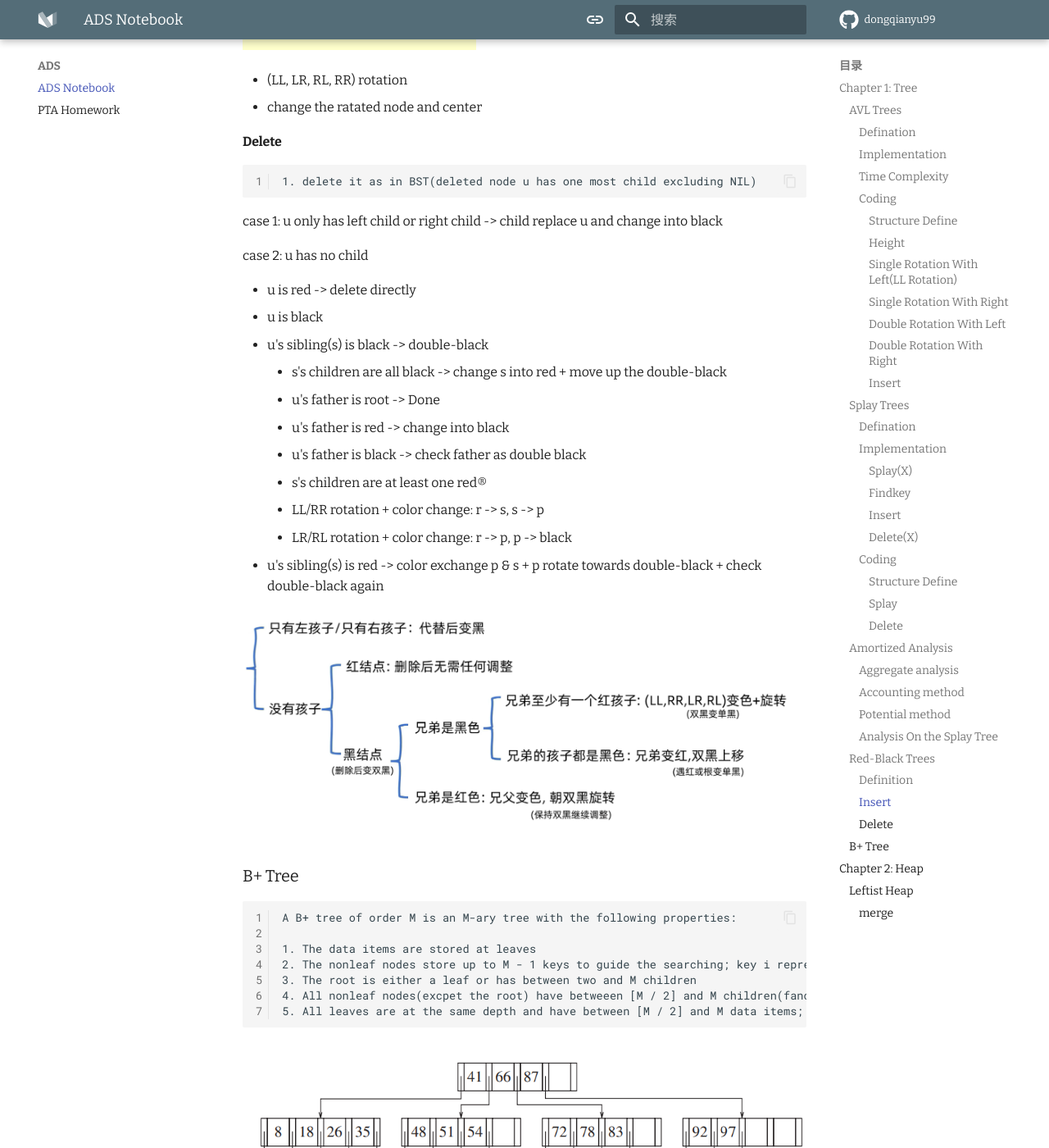
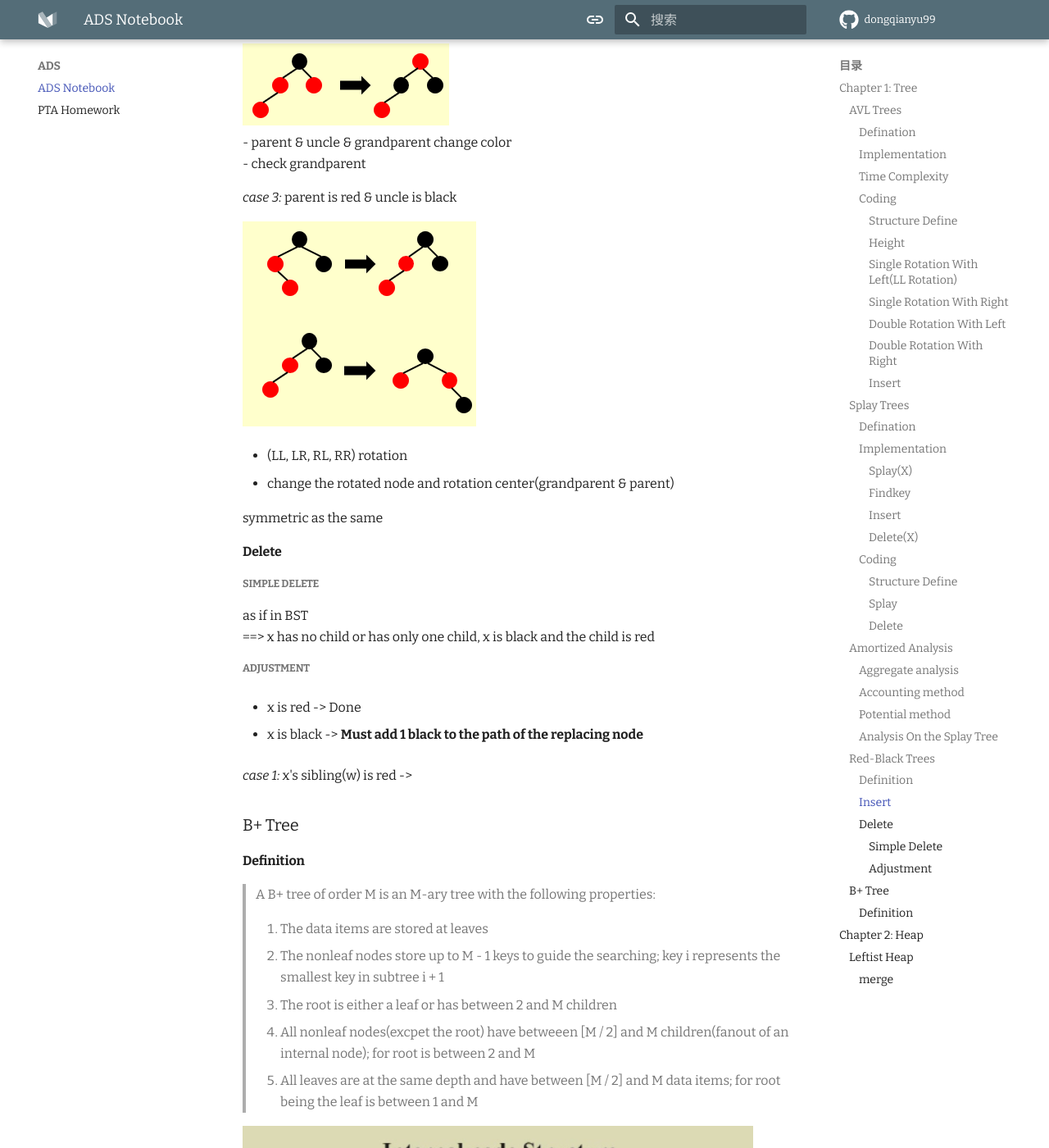
Before and after one commit to dongqianyu99/dongqianyu-blog, an MkDocs documentation site: the page built from docs/ADS/ADS notebook/notebook.md, in a window 1280 px wide and 1400 px high, scrolled down 13823 px. Shown: the whole window at 82% size. Built offline with MkDocs 1.6.1 and Material for MkDocs 9.7.7, drawn with Linux system fonts in a browser that asks for light colours; comment, search, counter and statistics services are not loaded; some of the changed text lies outside the part shown.

Commit message:
Update 2024/9/14

````diff
--- a/docs/ADS/ADS notebook/notebook.md
+++ b/docs/ADS/ADS notebook/notebook.md
@@ -374,87 +374,73 @@ e.g.
 
 #### Definition
 
-```
-1. node color: red or black
-2. root is black
-3. leaves(NIL) is black
-4. children of red must be black
-5. for each node v, all descending paths from v to leaves contain the same number of black nodes
-    called the black height of v: bh(v)[excluding v]
-    bh(T) = bh(root)
-```
+>1. node color: red or black
+>2. root is black
+>3. leaves(NIL) is black
+>4. children of red must be black
+>5. for each node v, all descending paths from v to leaves contain the same number of black nodes
+
+>**Height:** called the black height of v: bh(v)[excluding v]
+>bh(T) = bh(root)
 
 ![alt text](image.png)
 
 ![alt text](image-1.png)
 
-```
-Lemma：
-1. A red-black tree with N internal nodes has height at most 2ln(N + 1).
-2. bh(Tree) >= h(Tree) / 2
-```
+>**Lemma：**
+>1. A red-black tree with N internal nodes has height at most 2ln(N + 1).
+>2. bh(Tree) >= h(Tree) / 2
+![alt text](image-31.png)
 
 #### Insert
 
-```
-1. insert it as in BST
-2. mark the new node red
-```
+>1. insert it as in BST
+>2. mark the new node red
 
-case 1: father is black -> Done
+*case 1:* parent is black -> Done
 
-case 2: uncle is red
+*case 2:* parent is red & uncle is red
 
 ![alt text](image-4.png)
-- father & uncle & grandfather change color
-- check grandfather
+- parent & uncle & grandparent change color
+- check grandparent
 
-case 2: uncle is black
+*case 3:* parent is red & uncle is black
 
 ![alt text](image-6.png)
 
 - (LL, LR, RL, RR) rotation
-- change the ratated node and center
+- change the rotated node and rotation center(grandparent & parent)
+
+symmetric as the same
 
 #### Delete
 
-```
-1. delete it as in BST(deleted node u has one most child excluding NIL)
-```
+##### Simple Delete
+as if in BST
+==> x has no child or has only one child, x is black and the child is red
 
-case 1: u only has left child or right child -> child replace u and change into black
+##### Adjustment
 
-case 2: u has no child
+- x is red -> Done
 
-- u is red -> delete directly
-- u is black
-  - u's sibling(s) is black -> double-black
-    - s's children are all black -> change s into red + move up the double-black
-      - u's father is root -> Done
-      - u's  father is red -> change into black
-      - u's father is black -> check father as double black
-    - s's children are at least one red(r)
-      - LL/RR rotation + color change: r -> s, s -> p
-      - LR/RL rotation + color change: r -> p, p -> black
-  - u's sibling(s) is red -> color exchange p & s + p rotate towards double-black + check double-black again
+- x is black -> **Must add 1 black to the path of the replacing node**
 
-![alt text](image-7.png)
-
-
-
-
+*case 1:* x's sibling(w) is red ->
 
 ### B+ Tree
 
-```
-A B+ tree of order M is an M-ary tree with the following properties:
+#### Definition
 
-1. The data items are stored at leaves
-2. The nonleaf nodes store up to M - 1 keys to guide the searching; key i represents the smallest key in subtree i + 1
-3. The root is either a leaf or has between two and M children
-4. All nonleaf nodes(excpet the root) have betweeen [M / 2] and M children(fanout of an internal node); for root is between 2 and M
-5. All leaves are at the same depth and have between [M / 2] and M data items; for root being the leaf is between 1 and M
-```
+>A B+ tree of order M is an M-ary tree with the following properties:
+>
+>1. The data items are stored at leaves
+>2. The nonleaf nodes store up to M - 1 keys to guide the searching; key i represents the smallest key in subtree i + 1
+>3. The root is either a leaf or has between 2 and M children
+>4. All nonleaf nodes(excpet the root) have betweeen [M / 2] and M children(fanout of an internal node); for root is between 2 and M
+>5. All leaves are at the same depth and have between [M / 2] and M data items; for root being the leaf is between 1 and M
+
+![alt text](image-30.png)
 
 ![alt text](image-11.png)
 
````
Also changed, not shown: docs/ADS/ADS notebook/image-30.png (added), docs/ADS/ADS notebook/image-31.png (added).
